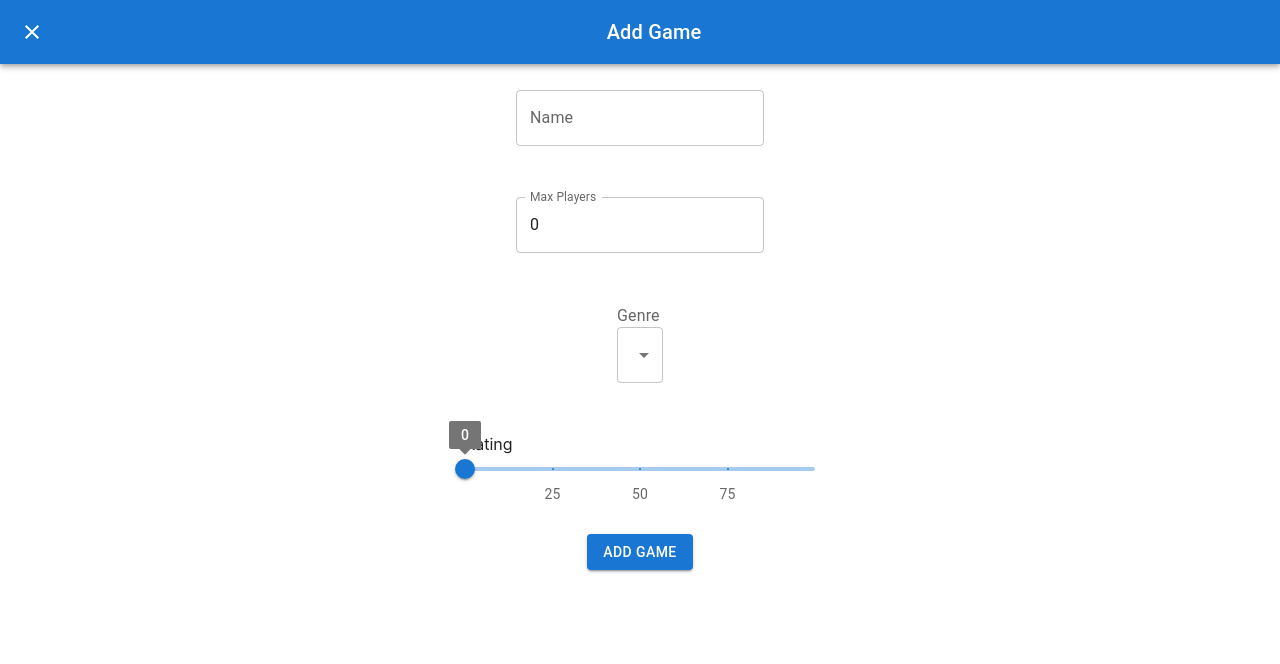
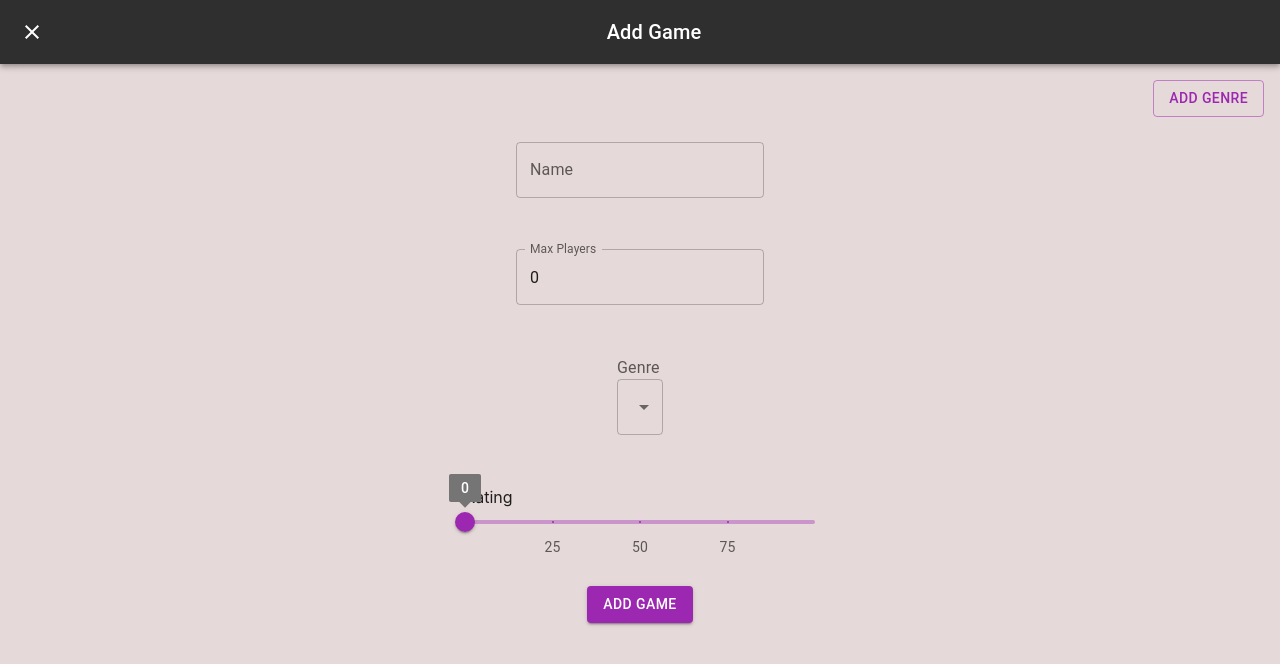
Before and after one commit to Madhur20/BoardGamesDashBoard, a Next.js app in the folder client/: page /games in a window 1280 px wide. Both pictures are taken after a click on the button 36 px from the left and 634 px from the top of the page. Shown: the top 664 px of the page. Built offline with nearby package versions, Linux system fonts and the light colour scheme.

Commit message:
adding Genre Button (#29)
* adding Genre Button

* updating CSS

```diff
--- a/client/components/AppBar.tsx
+++ b/client/components/AppBar.tsx
@@ -8,12 +8,12 @@ import styles from '../styles/Home.module.css'
 
 export default function ButtonAppBar() {
   return (
-    <Box  sx={{ padding: 5, flex: 1 }}>
-    {/* className={styles.container} */}
+    <Box sx={{ padding: 5, flex: 1 }}>
+      {/* className={styles.container} */}
       <AppBar position="fixed" sx={{ backgroundColor: "#262626", padding: 1 }}>
         <Toolbar>
           <Typography variant="h2" component="div" sx={{ flexGrow: 1, color: 'white', textAlign: 'center', fontFamily: "cursive" }}>
-            Board Games Dashboard
+            Games Dashboard
           </Typography>
           <Button variant="outlined" disableElevation color="primary" size='large'>Login</Button>
         </Toolbar>
--- a/client/components/games/AddGame.tsx
+++ b/client/components/games/AddGame.tsx
@@ -35,7 +35,7 @@ export default function AddGame() {
 
     return (
         <Box sx={{ '& > :not(style)': { m: 1 } }}>
-            <Fab color="primary" aria-label="add" onClick={handleClickOpen}>
+            <Fab aria-label="add" onClick={handleClickOpen} sx={{ color: "#9C27B0" }}>
                 <AddIcon />
             </Fab>
             <Dialog
@@ -44,7 +44,7 @@ export default function AddGame() {
                 onClose={handleClose}
                 TransitionComponent={Transition}
             >
-                <AppBar sx={{ position: 'relative' }}>
+                <AppBar sx={{ position: 'relative', backgroundColor: '#2f2f2f' }}>
                     <Toolbar>
                         <IconButton
                             edge="start"
@@ -59,7 +59,7 @@ export default function AddGame() {
                         </Typography>
                     </Toolbar>
                 </AppBar>
-                <Grid sx={{ justifyContent: 'center' }}>
+                <Grid sx={{ justifyContent: 'center', backgroundColor: '#E6D9D9', height: '100%', overflow: 'hidden' }}>
                     <AddGameForm />
                 </Grid>
             </Dialog>
--- a/client/components/games/AddGameForm.tsx
+++ b/client/components/games/AddGameForm.tsx
@@ -10,6 +10,7 @@ import Button from "@mui/material/Button";
 import Snackbar from "@mui/material/Snackbar";
 import Box from "@mui/material/Box"
 import MuiAlert, { AlertProps } from '@mui/material/Alert';
+import AddGenre from "./AddGenre";
 
 const Alert = React.forwardRef<HTMLDivElement, AlertProps>(function Alert(
     props,
@@ -53,10 +54,10 @@ export default function AddGameForm() {
 
     const handleSubmit = (event: React.FormEvent<HTMLFormElement>) => {
         event.preventDefault();
-        console.log(formValues);
-        if (formValues.name.length > 0 && formValues.genre.length > 0) {
+        if (formValues.name.length > 0 && formValues.genre.length > 0 && formValues.maxPlayers > 0) {
             setSuccess(true);
             handleClickSnack();
+            console.log(formValues);
         } else {
             setSuccess(false);
             handleClickSnack();
@@ -79,15 +80,19 @@ export default function AddGameForm() {
     };
 
     return (
-        <Box>
+        <Box >
+            <Grid container sx={{ marginTop: 2, paddingRight: 2, display: 'flex', flexDirection: 'column', alignItems: 'end' }}>
+                <AddGenre />
+            </Grid>
             <form onSubmit={handleSubmit}>
                 <Grid container sx={{ display: 'flex', flexDirection: 'column', alignItems: 'center' }}>
-                    <Grid sx={{ margin: '2%' }}>
+                    <Grid sx={{ margin: '2%', color: "#9C27B0" }}>
                         <TextField
                             id="name-input"
                             name="name"
                             label="Name"
                             type="text"
+                            color="secondary"
                             value={formValues.name}
                             onChange={handleInputChange}
                         />
@@ -98,18 +103,20 @@ export default function AddGameForm() {
                             name="maxPlayers"
                             label="Max Players"
                             type="number"
+                            color="secondary"
                             value={formValues.maxPlayers}
                             onChange={handleInputChange}
                         />
                     </Grid>
                     <Grid sx={{ margin: '2%' }}>
                         <FormControl>
-                            <FormLabel id="genre">Genre</FormLabel>
+                            <FormLabel id="genre" color="secondary">Genre</FormLabel>
                             <Select
                                 aria-labelledby="genre"
                                 name="genre"
                                 value={formValues.genre}
                                 onChange={handleInputSelect}
+                                color="secondary"
                             >
                                 <MenuItem key="action" value="Action">
                                     Action
@@ -130,6 +137,7 @@ export default function AddGameForm() {
                                 value={formValues.rating}
                                 onChange={handleSliderChange("rating")}
                                 defaultValue={0}
+                                color="secondary"
                                 step={1}
                                 min={0}
                                 max={100}
@@ -151,7 +159,7 @@ export default function AddGameForm() {
                             />
                         </div>
                     </Grid>
-                    <Button variant="contained" color="primary" type="submit">
+                    <Button variant="contained" color="secondary" type="submit">
                         Add Game
                     </Button>
                     <Snackbar open={snackbarOpen} autoHideDuration={6000} onClose={snackbarClose}>
--- /dev/null
+++ b/client/components/games/AddGenre.tsx
@@ -0,0 +1,103 @@
+import * as React from 'react';
+import Button from '@mui/material/Button';
+import TextField from '@mui/material/TextField';
+import Dialog from '@mui/material/Dialog';
+import DialogActions from '@mui/material/DialogActions';
+import DialogContent from '@mui/material/DialogContent';
+import DialogContentText from '@mui/material/DialogContentText';
+import DialogTitle from '@mui/material/DialogTitle';
+import { Snackbar } from '@mui/material';
+import MuiAlert, { AlertProps } from '@mui/material/Alert';
+
+const Alert = React.forwardRef<HTMLDivElement, AlertProps>(function Alert(
+    props,
+    ref,
+) {
+    return <MuiAlert elevation={6} ref={ref} variant="filled" {...props} />;
+});
+
+export default function AddGenre() {
+    const [open, setOpen] = React.useState(false);
+    const [genre, setGenre] = React.useState("");
+
+    const handleInputChange = (e: React.ChangeEvent<HTMLInputElement>) => {
+        const { value } = e.target as HTMLInputElement;
+        setGenre(value);
+    };
+
+    const handleClickOpen = () => {
+        setOpen(true);
+    };
+
+    const handleClose = () => {
+        setOpen(false);
+    };
+
+    const [snackbarOpen, setSnackbarOpen] = React.useState(false);
+    const [success, setSuccess] = React.useState(false);
+
+    const handleClickSnack = () => {
+        setSnackbarOpen(true);
+    };
+
+    const snackbarClose = (event?: React.SyntheticEvent | Event, reason?: string) => {
+        if (reason === 'clickaway') {
+            return;
+        }
+
+        setSnackbarOpen(false);
+    };
+
+    const handleSubmit = () => {
+        console.log(genre);
+        if (genre.length > 0) {
+            setSuccess(true);
+            handleClickSnack();
+        } else {
+            setSuccess(false);
+            handleClickSnack();
+        }
+
+        handleClose;
+    };
+
+    return (
+        <div>
+            <Button variant="outlined" color="secondary" onClick={handleClickOpen}>
+                Add Genre
+            </Button>
+            <Dialog open={open} onClose={handleClose}>
+                <DialogTitle>New Genre</DialogTitle>
+                <DialogContent>
+                    <DialogContentText>
+                        Adding a new Genre for the Games
+                    </DialogContentText>
+                    <TextField
+                        autoFocus
+                        margin="dense"
+                        id="genre"
+                        label="Genre"
+                        fullWidth
+                        variant="standard"
+                        value={genre}
+                        color="secondary"
+                        onChange={handleInputChange}
+                    />
+                </DialogContent>
+                <DialogActions>
+                    <Button onClick={handleClose} color="secondary">Cancel</Button>
+                    <Button type="submit" onClick={handleSubmit} color="secondary">Create</Button>
+                </DialogActions>
+                <Snackbar open={snackbarOpen} autoHideDuration={6000} onClose={snackbarClose}>
+                    {success ?
+                        <Alert onClose={snackbarClose} severity="success" sx={{ width: '100%' }}>
+                            Genre Created
+                        </Alert>
+                        : <Alert onClose={snackbarClose} severity="error" sx={{ width: '100%' }}>
+                            Invalid Input :( Please Try again.
+                        </Alert>}
+                </Snackbar>
+            </Dialog>
+        </div>
+    );
+}
--- a/client/pages/games.tsx
+++ b/client/pages/games.tsx
@@ -1,4 +1,3 @@
-import { Typography } from '@mui/material';
 import { NextPage } from 'next';
 import React from 'react';
 import Top from '../components/Top';
```
Also changed, not shown: client/pages/index.tsx (+7 -8 lines).
